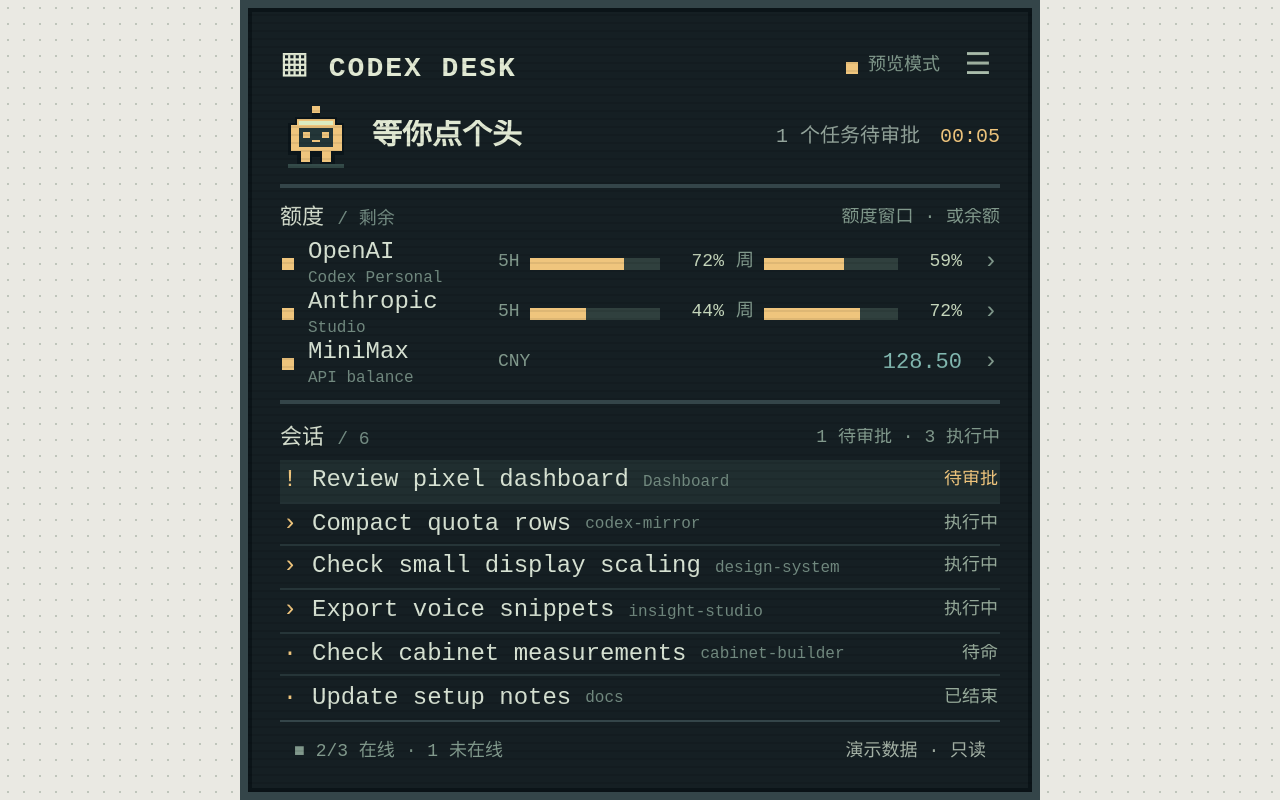
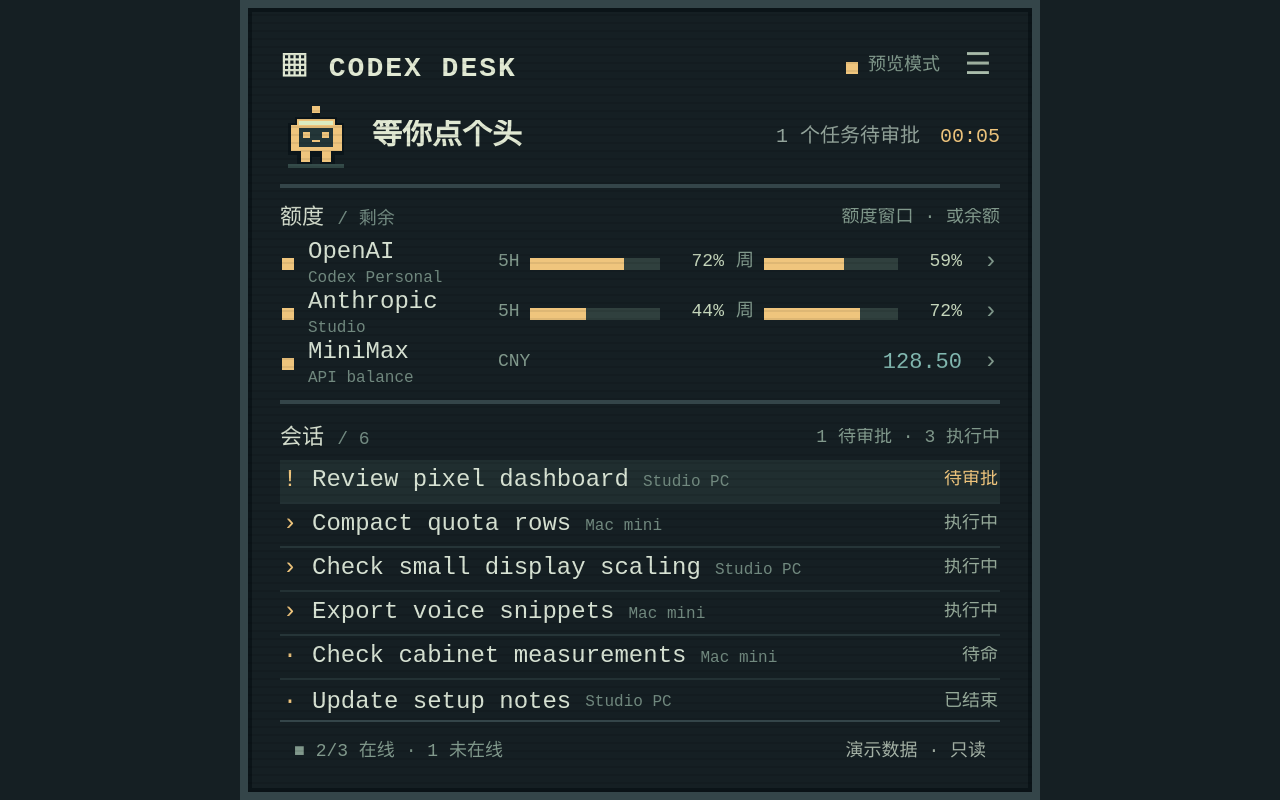
Before and after one commit to guoshencheng/codex-mirror, a Next.js app: page /demo in a window 1280 px wide. Built offline with nearby package versions, Linux system fonts and the light colour scheme.

Commit message:
fix: match pre-optimization production dashboard

```diff
--- a/src/components/dashboard.tsx
+++ b/src/components/dashboard.tsx
@@ -5,12 +5,13 @@
 import type { DashboardDto } from '../contracts/dashboard';
 import DeviceList from './device-list';
 import QuotaCard from './quota-card';
+import ManagedAccountForm from './managed-account-form';
 import PixelQuotaRow from './pixel-quota-row';
 import { ageText, durationText, isCurrentSession, sessionLabels } from './pixel-dashboard-model';
 import { useDashboardPolling } from './use-dashboard-polling';
 import styles from './pixel-dashboard.module.css';
 
-type Detail = { kind: 'account'; id: string } | { kind: 'session'; id: string; deviceId: string } | { kind: 'menu' | 'devices' };
+type Detail = { kind: 'account'; id: string } | { kind: 'session'; id: string; deviceId: string } | { kind: 'menu' | 'devices' | 'add-account' };
 
 function Pager({ page, pages, label, onChange }: { page: number; pages: number; label: string; onChange(page: number): void }) {
   if (pages <= 1) return null;
@@ -106,13 +107,13 @@
           <div className={styles.detailScroll}>
             {detail.kind === 'account' ? selectedAccount
               ? <QuotaCard account={selectedAccount} now={now} onRefresh={refreshQuota} readOnly={readOnly} /> : <p>该账号已不在当前快照中</p> : null}
+            {detail.kind === 'add-account' && !readOnly ? <ManagedAccountForm onSaved={async done => { await refresh(); if (done) setDetail(null); }} /> : null}
             {detail.kind === 'session' ? selectedSession ? <article className={styles.sessionDetail}>
               <h2>{selectedSession.title}</h2>
               <p>{isCurrentSession(selectedSession, selectedDevice, syncHealthy) ? '当前状态' : '最近状态'}：{sessionLabels[selectedSession.state]}</p>
               {!isCurrentSession(selectedSession, selectedDevice, syncHealthy) ? <p className={styles.warning}>当前执行情况未知，请检查设备连接与状态同步。</p> : null}
               <dl><dt>项目</dt><dd>{selectedSession.projectName ?? '未归属项目'}</dd>
                 <dt>设备</dt><dd>{selectedDevice?.name ?? '未知设备'}</dd>
-                <dt>当前工具</dt><dd>{selectedSession.currentTool ?? '未上报'}</dd>
                 <dt>状态可信度</dt><dd>{selectedSession.confidence === 'confirmed' ? '已确认' : '未确认'}</dd>
                 <dt>最近事件</dt><dd><time dateTime={selectedSession.lastEventAt}>{selectedSession.lastEventAt}</time></dd>
                 <dt>本轮开始</dt><dd>{selectedSession.turnStartedAt ?? '未上报'}</dd>
@@ -125,6 +126,7 @@
               <h2>面板操作</h2>
               {readOnly ? <p>只读演示数据，不连接账号或设备。点击额度行或会话行查看界面详情。</p> : <>
                 <Link className={styles.action} href="/devices">设备</Link>
+                <button className={styles.action} onClick={() => setDetail({ kind: 'add-account' })}>添加账号</button>
                 <button className={styles.action} onClick={() => setDetail({ kind: 'devices' })}>设备状态</button>
                 <button className={styles.action} disabled={refreshing} onClick={() => void refreshSnapshot()}>{refreshing ? '同步中…' : '刷新全部'}</button>
                 <button className={styles.action} onClick={() => void logout()}>退出登录</button>
@@ -167,7 +169,7 @@
                     title={`${session.title} · ${session.projectName ?? '未归属项目'} · ${device?.name ?? '未知设备'} · ${label}`}>
                     <span className={styles.symbol} aria-hidden="true">{!currentState ? '?' : session.state === 'WAITING_APPROVAL' ? '!' : session.state === 'WORKING' ? '›' : '·'}</span>
                     <span className={styles.sessionName}>{session.title}</span>
-                    <span className={styles.project}>{session.projectName ?? device?.name ?? '未归属项目'}</span>
+                    <span className={styles.project}>{device?.name ?? '未知设备'}</span>
                     <span className={styles.badge}>{label}</span>
                   </button></h3>
                 </li>;
--- a/src/components/pixel-dashboard.module.css
+++ b/src/components/pixel-dashboard.module.css
@@ -8,9 +8,7 @@
   min-height: 0;
   place-items: center;
   overflow: hidden;
-  background-color: #eae9e3;
-  background-image: radial-gradient(#bfc5bb 1px, transparent 1px);
-  background-size: 16px 16px;
+  background: #151f23;
   color: #e1e9d3;
   font-family: ui-monospace, 'SFMono-Regular', 'Cascadia Code', 'PingFang SC', monospace;
   container-type: size;
@@ -248,7 +246,7 @@
 .sessions > .sectionHead { min-height: 21px; flex-basis: 21px; }
 .sessions > .sectionHead > span { max-width: 130px; }
 .sessionList { display: flex; min-height: 0; flex: 1 1 auto; flex-direction: column; overflow: hidden; }
-.sessionList li { min-height: 0; flex: 1 1 22px; border-bottom: 1px solid #263538; }
+.sessionList li { height: 22px; min-height: 22px; flex: 0 0 22px; border-bottom: 1px solid #263538; }
 .sessionList li:last-child { border-bottom: 0; }
 .sessionList h3 { height: 100%; margin: 0; font-size: inherit; font-weight: 400; }
 .sessionRow {
@@ -336,6 +334,15 @@
   text-decoration: none;
 }
 .action:hover { border-color: #66844e; }
+.manualForm { display: flex; flex-direction: column; gap: 9px; padding: 5px 2px 12px; }
+.manualForm h2 { margin: 0 0 4px; font-size: 15px; }
+.manualForm label { display: flex; flex-direction: column; gap: 4px; color: #b7c8b7; font-size: 10px; }
+.manualForm input, .manualForm select { width: 100%; box-sizing: border-box; padding: 7px 8px; border: 1px solid #40564c; background: #142126; color: #e2efdb; font: inherit; font-size: 12px; }
+.manualForm input:focus, .manualForm select:focus { outline: 1px solid #b7e784; }
+.manualForm p { margin: 0; color: #efc57d; font-size: 10px; }
+.accountEntry { display: flex; flex-direction: column; gap: 7px; padding: 8px; border: 1px solid #334840; }
+.accountEntryHead { display: flex; justify-content: space-between; align-items: center; font-size: 10px; }
+.accountEntryHead button { border: 0; background: transparent; color: #efc57d; cursor: pointer; font: inherit; }
 
 @keyframes bob { 50% { transform: translateY(-2px); } }
 @media (prefers-reduced-motion: reduce) { .robot svg { animation: none; } }
```
